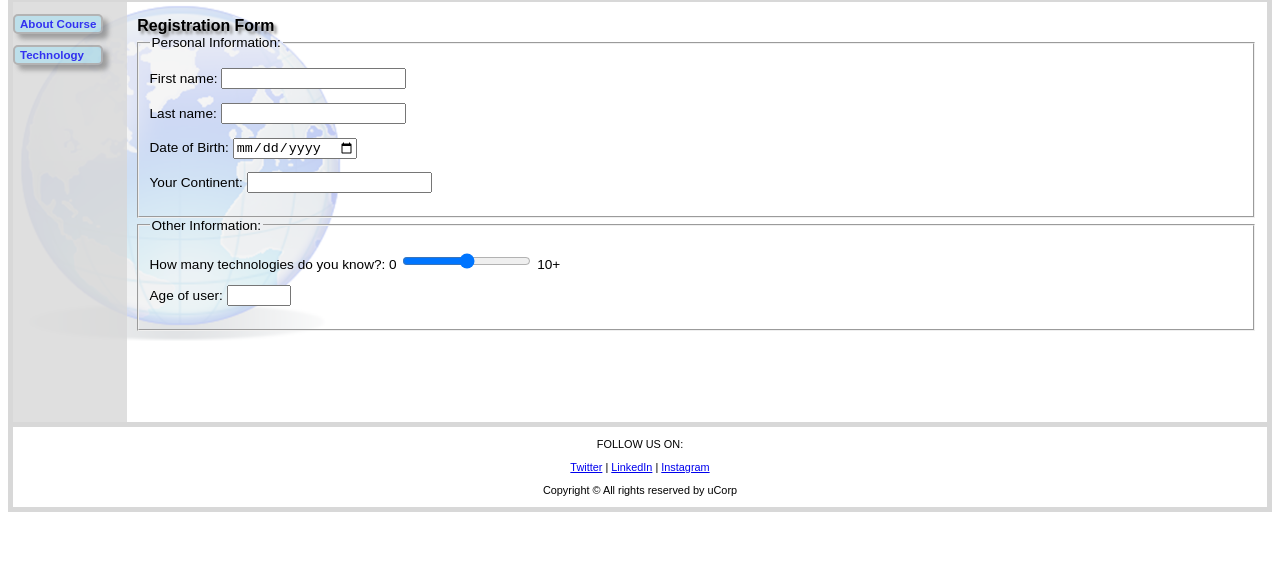
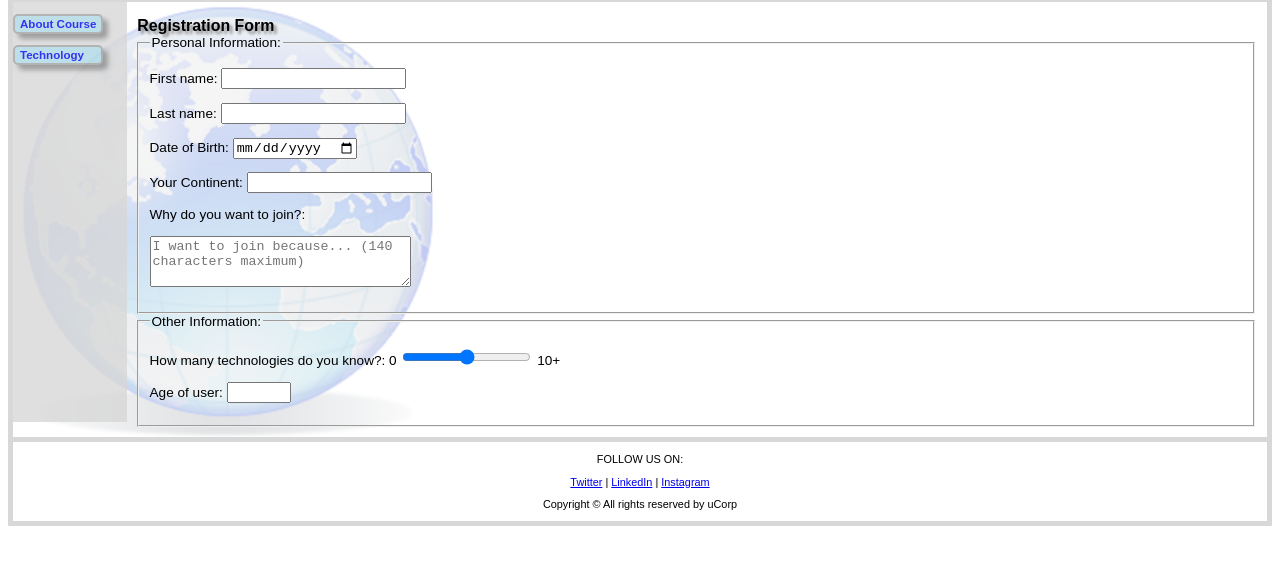
Before and after one commit to SidewardsBanana/Home, a plain HTML site: page CIW/Lab_8-4/Lab_8-4/form.html in a window 1280 px wide. Shown: the part 94-658 px from the top of the page. Drawn offline with Linux system fonts and the light colour scheme.

Commit message:
Finished lab 8-4

```diff
--- a/CIW/Lab_8-4/Lab_8-4/form.htm
+++ b/CIW/Lab_8-4/Lab_8-4/form.html
@@ -51,12 +51,12 @@
             <option value="Antarctica"> </option>
         </datalist>
     </p>
-
-
-
-
-
-
+	<p>
+        <label for="join">Why do you want to join?: </label>
+    </p>
+     <p>
+        <textarea name="reason" placeholder="I want to join because... (140 characters maximum)" maxlength="140" rows="3" cols="30" id="join"></textarea>
+    </p>
 	</fieldset>
 	<fieldset name="other-information">
         <legend>Other Information:</legend>
```
